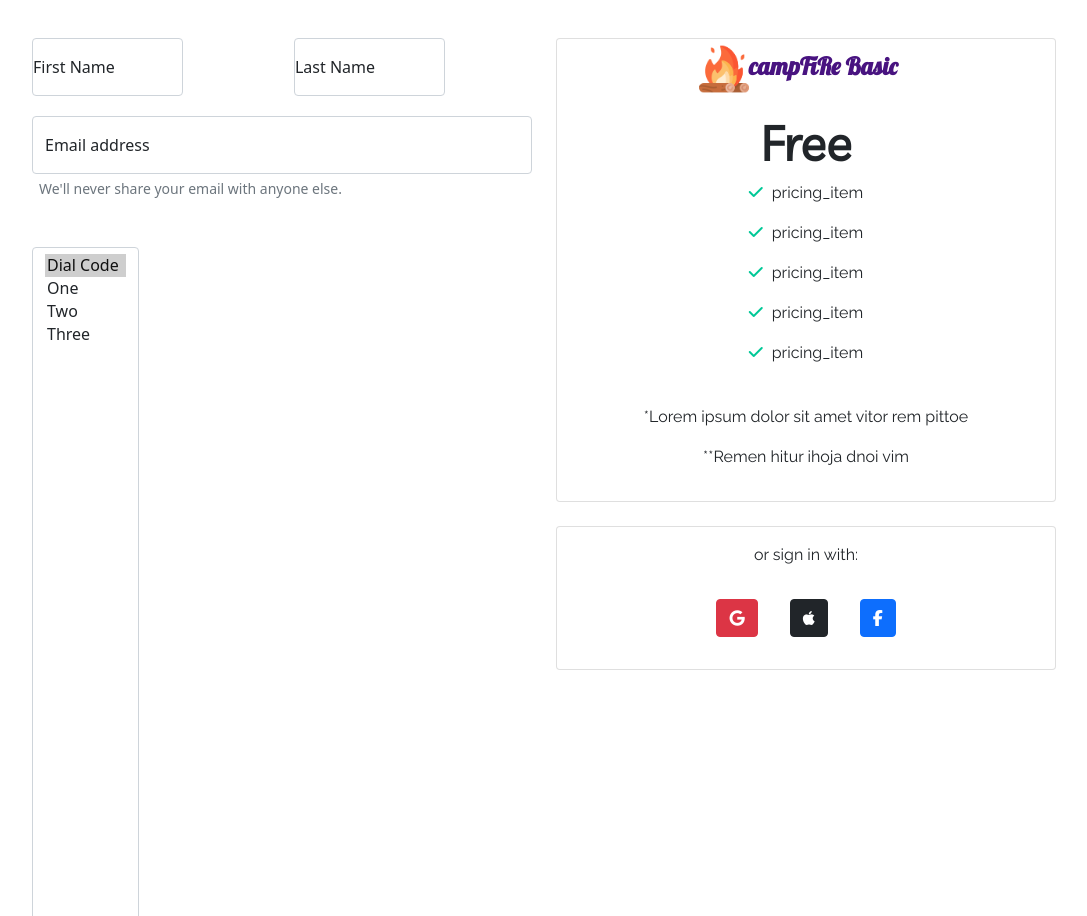
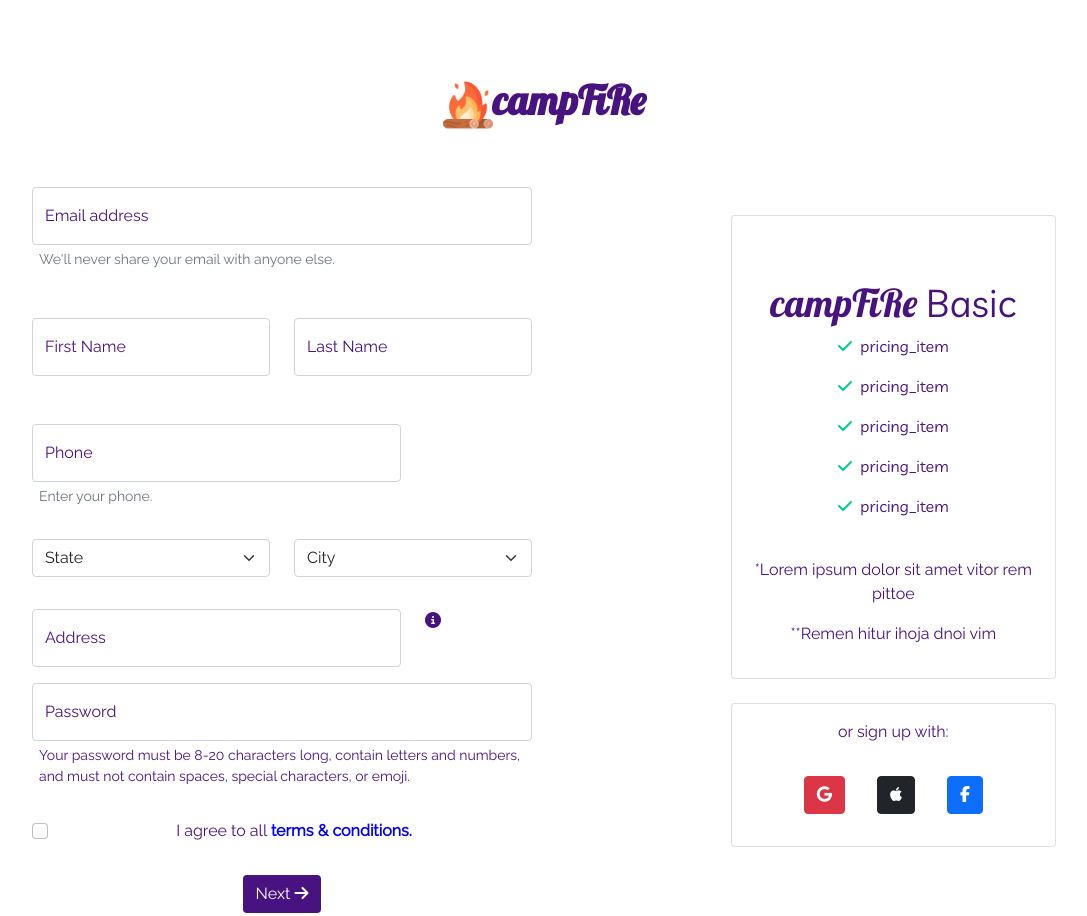
Before and after one commit to campFiReee/campp, a plain HTML site: page campFireBasic.html in a window 1280 px wide. Shown: the top 916 px of the page, without its empty margins (96-1183 px from the left). Drawn offline with nearby package versions, Linux system fonts and the light colour scheme.

Commit message:
Sign Up complete

```diff
--- a/campFireBasic.html
+++ b/campFireBasic.html
@@ -45,31 +45,11 @@
       <div class="row">
 
 
+        <a href="#" class="navbar-brand basic-head">
+          <img src="bonfire (64).png" alt="" width="50" height="50">campFiRe
+        </a>
         <div class="col-lg-6">
           <form>
-            <div class="row">
-
-              <div class="col-lg-12">
-
-                <div class="row">
-                  <div class="form-floating col-lg-4 mb-3">
-                    <label for="floatingInput" class="form-label">First Name</label>
-                    <input type="email" class="form-control" id="exampleInputEmail1" aria-describedby="emailHelp">
-                    <div id="emailHelp" class="form-text"></div>
-                  </div>
-                  <div class="space-div col-lg-2">
-                  </div>
-                  <div class="form-floating col-lg-4 mb-3">
-                    <label for="exampleInputPassword1" class="form-label">Last Name</label>
-                    <input type="password" class="form-control" id="exampleInputPassword1">
-                    <div id="emailHelp" class="">
-                    </div>
-                  </div>
-                </div>
-              </div>
-
-            </div>
-
             <div class="row">
 
               <div class="col-lg-12">
@@ -84,29 +64,29 @@
                 </div>
 
               </div>
+
+
             </div>
 
             <div class="row">
-
               <div class="col-lg-12">
 
                 <div class="row">
-                  <div class="dialcode col-lg-3">
-                    <select class="form-select" size="256" aria-label="size 3 select example">
-                      <option selected>Dial Code</option>
-                      <option value="1">One</option>
-                      <option value="2">Two</option>
-                      <option value="3">Three</option>
-                    </select>
+
+                  <div class="col-lg-6">
+                    <div class="form-floating mb-3" style="padding-bottom: 2rem;">
+                      <input type="email" class="form-control" id="floatingInput" placeholder="name@example.com">
+                      <label for="floatingInput">First Name</label>
+                    </div>
+                  </div>
+                  <div class="col-lg-6">
+                    <div class="form-floating" style="padding-bottom: 2rem;">
+                      <input type="password" class="form-control" id="floatingPassword" placeholder="Password">
+                      <label for="floatingPassword">Last Name</label>
+                    </div>
                   </div>
 
-                  <div class="form-floating col-lg- mb-3">
-                    <input type="tel" class="form-check-input" id="exampleCheck1">
-                    <label class="form-label" for="floatingInput">Phone</label>
-                    <div id="emailHelp" class="">Enter your phone.</div>
-                  </div>
                 </div>
-
               </div>
 
             </div>
@@ -116,18 +96,35 @@
               <div class="col-lg-12">
 
                 <div class="row">
-                  <div class="state-select col-lg-5">
-                    <select class="form-select" aria-label="size 3 select example">
+                  <div class="col-lg-9">
+
+                    <div class="form-floating" style="padding-bottom: 2rem;">
+                      <input type="text" class="form-control" id="floatingPassword" placeholder="Password">
+                      <label for="floatingP=">Phone</label>
+                      <div id="emailHelp" class="form-text" style="text-align: left; padding-left: 7px;">Enter your
+                        phone.</div>
+                    </div>
+                  </div>
+                </div>
+              </div>
+
+            </div>
+            <div class="row">
+
+              <div class="col-lg-12">
+
+                <div class="row">
+
+                  <div class="state-select col-lg-6" style="padding-bottom: 2rem;">
+                    <select class="form-select">
                       <option selected>State</option>
                       <option value="1">One</option>
                       <option value="2">Two</option>
                       <option value="3">Three</option>
                     </select>
                   </div>
-                  <div class="space-div col-lg-2">
-                  </div>
-                  <div class="city-select g-col-5">
-                    <select class="form-select" aria-label="size 3 select example">
+                  <div class="city-select col-lg-6" style="padding-bottom: 2rem;">
+                    <select class="form-select">
                       <option selected>City</option>
                       <option value="1">One</option>
                       <option value="2">Two</option>
@@ -144,24 +141,45 @@
 
               <div class="col-lg-12">
 
-                <div>
-                  <label for="floatingInput" class="form-label">Address</label>
-                  <input type="email" class="form-control" id="exampleInputEmail1" aria-describedby="emailHelp">
-                  <div id="emailHelp" class="form-text"></div>
-                  <i type="button" class="btn btn-secondary fa-sharp fa-solid fa-circle-info" data-bs-toggle="tooltip"
-                    data-bs-placement="top" data-bs-custom-class="custom-tooltip"
-                    data-bs-title="This top tooltip is themed via CSS variables."></i>
+                <div class="row">
+                  <div class="col-lg-9">
+                    <div class="form-floating mb-3">
+                      <input type="email" class="form-control" id="floatingInput" placeholder="name@example.com">
+                      <label for="floatingInput">Address</label>
+                    </div>
+                  </div>
+                  <div class="col-lg-3" style="padding-bottom: 2rem; width: 16px; height: 16px;">
+                    <i class="fa-solid fa-circle-info" data-bs-toggle="collapse" href="#collapseExample" role="button"
+                      aria-expanded="false" aria-controls="collapseExample" style="text-decoration: none;">
+                    </i>
+                  </div>
                 </div>
 
               </div>
 
+            </div>
 
+            <div class="row">
+              <div class="col-lg-12 collapse" id="collapseExample">
+                <div class="card " style="margin-bottom: 2rem;">
+                  <div class="card-header">
+                    Why we need the address
+                  </div>
+                  <div class="card-body">
+                    <p>Some placeholder content for the collapse component. This panel is hidden by default but
+                      revealed
+                      when the user
+                      activates the relevant trigger.</p>
+                  </div>
+
+                </div>
+              </div>
             </div>
 
             <div class="row">
 
               <div class="col-lg-12">
-                <div class="form-floating">
+                <div class="form-floating" style="padding-bottom: 2rem;">
                   <input type="password" class="form-control" id="floatingPassword" placeholder="Password" required>
                   <label for="floatingPassword">Password</label>
                   <div id="emailHelp" class="form-text" style="text-align: left; padding-left: 7px;">
@@ -194,28 +212,26 @@
 
               </div>
 
-
-
             </div>
-
-            <button type="submit" class="btn signup-btn">Submit</button>
+            <button type="submit" class="btn signup-btn">Next <i class="fa fa-arrow-right"></i></button>
           </form>
         </div>
 
-        <div class="col-lg-6">
+        <div class="spacediv-4 col-lg-2">
 
-          <div class="card">
+        </div>
 
-            <a href="#" class="navbar-brand basic-head">
-              <img src="bonfire (64).png" alt="" width="50" height="50">campFiRe Basic
-            </a>
+        <div class="col-lg-4 s-up-basicdesc justify-content-center">
+
+          <div class="card basic-summary ">
+
             <div class="card-body">
-              <h2 class="price-text-sub">Free</h2>
-              <p class="pricing-item"><span class="tick"><i class="fa solid fa-check"></i></span> pricing_item</p>
-              <p class="pricing-item"><span class="tick"><i class="fa solid fa-check"></i></span> pricing_item</p>
-              <p class="pricing-item"><span class="tick"><i class="fa solid fa-check"></i></span> pricing_item</p>
-              <p class="pricing-item"><span class="tick"><i class="fa solid fa-check"></i></span> pricing_item</p>
-              <p class="pricing-item"><span class="tick"><i class="fa solid fa-check"></i></span> pricing_item</p>
+              <h2 class="summary-text-sub"><span style="font-family: 'Lobster', cursive;">campFiRe</span> Basic</h2>
+              <p class="summary-item"><span class="tick"><i class="fa solid fa-check"></i></span> pricing_item</p>
+              <p class="summary-item"><span class="tick"><i class="fa solid fa-check"></i></span> pricing_item</p>
+              <p class="summary-item"><span class="tick"><i class="fa solid fa-check"></i></span> pricing_item</p>
+              <p class="summary-item"><span class="tick"><i class="fa solid fa-check"></i></span> pricing_item</p>
+              <p class="summary-item"><span class="tick"><i class="fa solid fa-check"></i></span> pricing_item</p>
               <br>
               <p class="basic-terms">*Lorem ipsum dolor sit amet vitor rem pittoe</p>
               <p class="basic-terms">**Remen hitur ihoja dnoi vim</p>
@@ -226,7 +242,7 @@
           <div class="card s-up-card justify-content-center">
 
             <div class="card-body">
-              <p>or sign in with:</p>
+              <p>or sign up with:</p>
               <div class="hstack gap-3 justify-content-center">
                 <div class="brand-login">
                   <button type="submit" class="btn btn-danger login-btn">
@@ -253,6 +269,22 @@
 
 
       </div>
+
+
+
+    </div>
+
+
+
+
+
+    </div>
+
+
+
+
+
+    </div>
 
 
 
--- a/css/main.css
+++ b/css/main.css
@@ -306,7 +306,7 @@ p {
   padding: 1% 1%;
 }
 
-.login-head {
+.login-head{
   font-family: "Lobster", cursive;
   font-size: 2.5rem;
   font-weight: bold;
@@ -339,7 +339,7 @@ p {
   background-color: #481380;
 }
 
-.login-btn-main, signup-btn:hover{
+.login-btn-main:hover, signup-btn:hover{
   color: #481380;
   background-color: white ;
   border-color: #481380;
@@ -368,9 +368,38 @@ p {
 .basic-head {
   color: #481380;
   font-family: 'Lobster', cursive;
-  font-size: 1.5rem;
+  font-size: 2.5rem;
+  padding: 2rem;
 }
 
 .custom-tooltip {
-  --bs-tooltip-bg: var(--bs-info);
+  --bs-tooltip-bg: var(--bs-primary);
 }
+
+.cmpBasic-body{
+  background-color: white;
+  color: #481380;
+  font-family: "Raleway", sans-serif;
+}
+
+form, .s-up-basicdesc{
+  padding-top: 5%;
+}
+
+.s-up-card{
+}
+
+.basic-summary{
+  padding-top: 3rem;
+}
+
+.summary-text-sub{
+  font-weight: 400;
+  font-size: 2.4rem;
+  font-family: "Livvic", sans-serif;
+}
+
+.summary-item{
+  font-size: 1rem;
+  font-family: "Livvic", sans-serif;
+}
```
